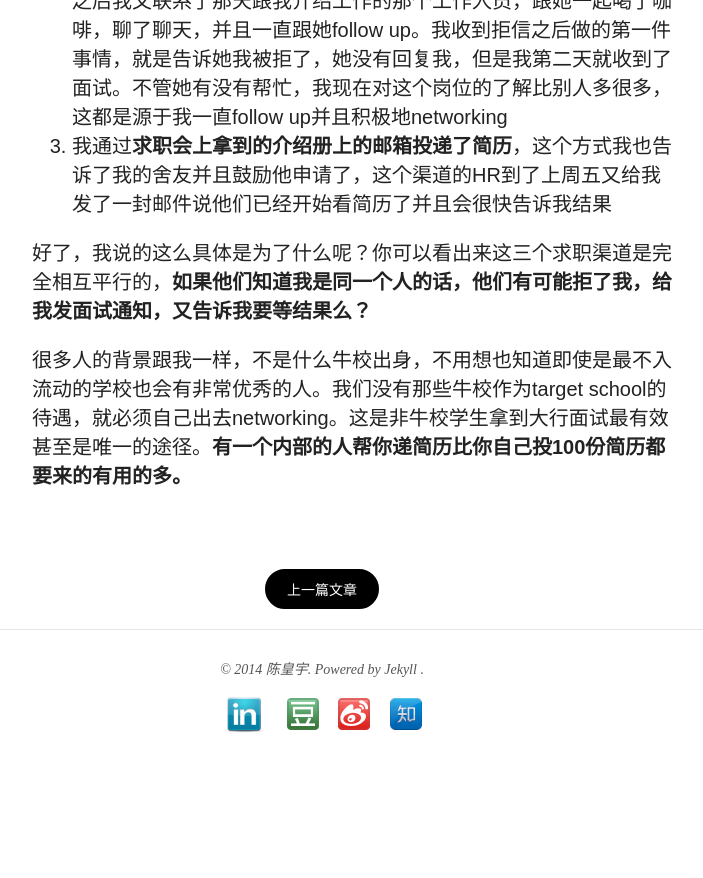
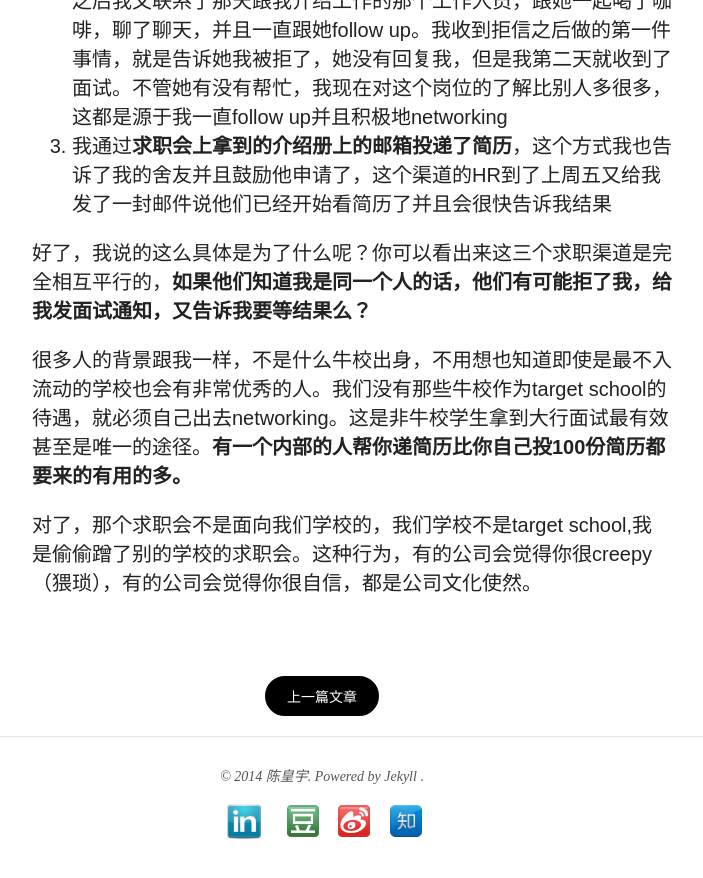
Before and after one commit to Renco/Renco.github.io, a Jekyll site: the page built from _posts/2014-10-26-ssapplication.md, in a window 1280 px wide and 900 px high, scrolled down 1522 px. Shown: the top 878 px of the window, without its empty margins (318-1021 px from the left). Built offline with Jekyll 4.4.1, drawn with Linux system fonts in a browser that asks for light colours; nearby versions of some CDN libraries; comment, search, counter and statistics services are not loaded; before the commit the page ends 2315 px from its top, so only the background shows below that.

Commit message:
last paragraph

```diff
--- a/_posts/2014-10-26-ssapplication.md
+++ b/_posts/2014-10-26-ssapplication.md
@@ -23,3 +23,6 @@
 好了，我说的这么具体是为了什么呢？你可以看出来这三个求职渠道是完全相互平行的，**如果他们知道我是同一个人的话，他们有可能拒了我，给我发面试通知，又告诉我要等结果么？**
 
 很多人的背景跟我一样，不是什么牛校出身，不用想也知道即使是最不入流动的学校也会有非常优秀的人。我们没有那些牛校作为target school的待遇，就必须自己出去networking。这是非牛校学生拿到大行面试最有效甚至是唯一的途径。**有一个内部的人帮你递简历比你自己投100份简历都要来的有用的多。**
+
+
+对了，那个求职会不是面向我们学校的，我们学校不是target school,我是偷偷蹭了别的学校的求职会。这种行为，有的公司会觉得你很creepy（猥琐），有的公司会觉得你很自信，都是公司文化使然。
```
